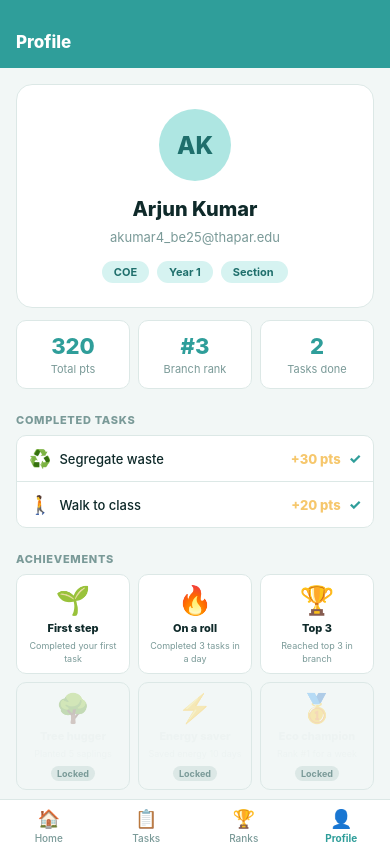
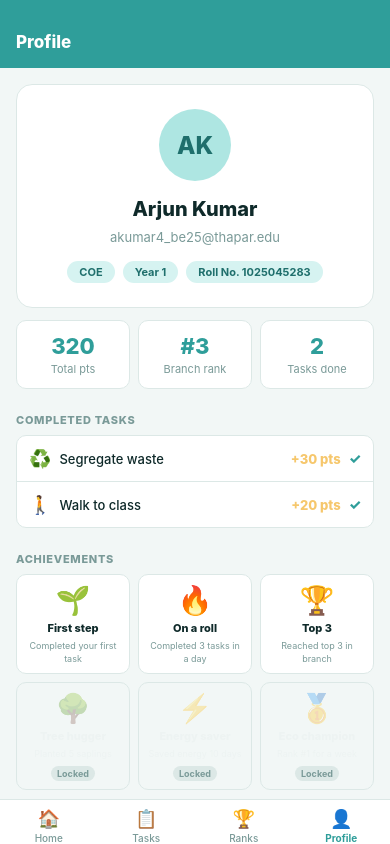
Before and after one commit to aarora-be25/EcoQuest, a React Native app: screen /profile in a window 390 px wide. Built offline with nearby package versions, Linux system fonts and the light colour scheme.

Commit message:
Update ProfileScreen.js

```diff
--- a/screens/ProfileScreen.js
+++ b/screens/ProfileScreen.js
@@ -306,7 +306,7 @@ export default function ProfileScreen({ navigation }) {
               <Text style={styles.tagText}>{CURRENT_USER.year}</Text>
             </View>
             <View style={styles.tag}>
-              <Text style={styles.tagText}>Section {CURRENT_USER.section}</Text>
+              <Text style={styles.tagText}>Roll No. {CURRENT_USER.rollNo}</Text>
             </View>
           </View>
         </View>
```
